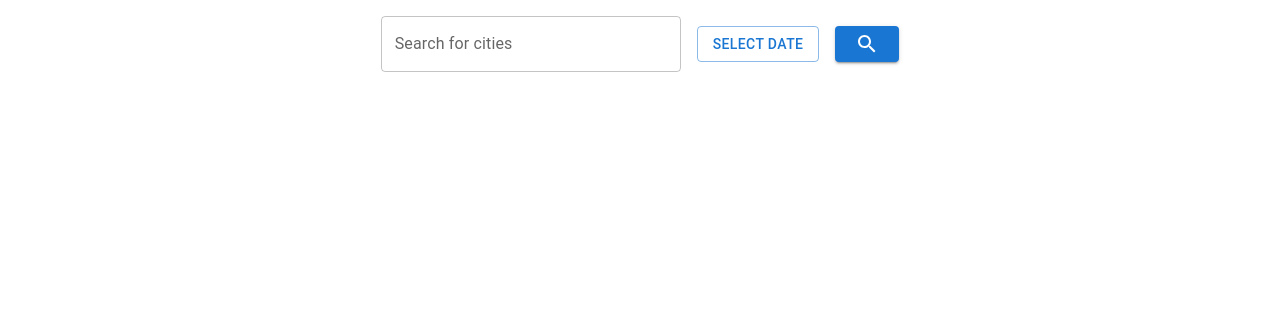
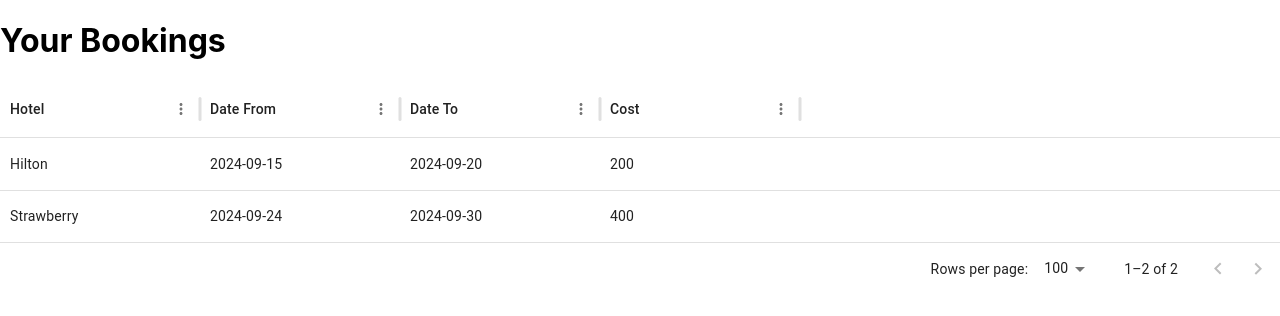
Before and after one commit to calle256/hotel-404, a React (Create React App) app in the folder frontend/: page / in a window 1280 px wide. Shown: the top 316 px of the page. Built offline with nearby package versions, Linux system fonts and the light colour scheme; the HTML template or start-up script is replaced by a standard one.

Commit message:
user booking-sida påbörjad

```diff
--- a/frontend/package.json
+++ b/frontend/package.json
@@ -9,6 +9,7 @@
     "@mui/icons-material": "^6.1.0",
     "@mui/lab": "^6.0.0-beta.9",
     "@mui/material": "^6.1.0",
+    "@mui/x-data-grid": "^7.17.0",
     "@mui/x-date-pickers": "^7.17.0",
     "@testing-library/jest-dom": "^5.17.0",
     "@testing-library/react": "^13.4.0",
--- a/frontend/src/Components/userBookingPage/userBookings.tsx
+++ b/frontend/src/Components/userBookingPage/userBookings.tsx
@@ -1,11 +1,37 @@
 import React from 'react';
+import {bookings} from '../../MocData/bookings';
+
+import Grid from '@mui/material/Grid2';
+import List from '@mui/material/List'
+import ListItem from '@mui/material/ListItem'
+import Box from '@mui/material/Box';
+import { DataGrid, GridColDef } from '@mui/x-data-grid';
+console.log(bookings);
+
+
+const columns: GridColDef[] = [
+  {field: 'hotel', headerName: 'Hotel', width: 200},
+  {field: 'from_date', headerName: 'Date From', width: 200},
+  {field: 'to_date', headerName: 'Date To', width: 200},
+  {field: 'cost', headerName: 'Cost', width: 200},
+]
 
 const Bookings: React.FC = () => {
   return (
-    <div>
-      <h1>Your Bookings</h1>
-      <p>Here you will find all your bookings.</p>
-    </div>
+    <Grid container
+    spacing={0}
+    alignItems="center"
+    justifyContent="center">
+      <Grid size={12}><h1>Your Bookings</h1></Grid>
+      {//<p>Here you will find all your bookings.</p>
+      }
+      <Grid size={12}>
+        <DataGrid
+        rows={bookings}
+        columns={columns}
+        sx={{border:0}}/>
+      </Grid>
+    </Grid>
   );
 };
 
--- /dev/null
+++ b/frontend/src/MocData/bookings.ts
@@ -0,0 +1,14 @@
+export interface IBooking {
+  id: Number;
+  user: string;
+  hotel: string;
+  from_date: string;
+  to_date: string;
+  cost: Number;
+
+}
+
+export const bookings: IBooking[] =  [
+  {id: 1, user:"Calle123", hotel:"Hilton", from_date: new Date("2024-09-15").toISOString().split('T')[0], to_date: new Date("2024-09-20").toISOString().split('T')[0], cost: 200},
+  {id: 2, user:"Calle123", hotel:"Strawberry", from_date: new Date("2024-09-24").toISOString().split('T')[0], to_date: new Date("2024-09-30").toISOString().split('T')[0], cost: 400},
+]
--- a/frontend/src/index.tsx
+++ b/frontend/src/index.tsx
@@ -7,6 +7,7 @@ import reportWebVitals from './reportWebVitals';
 import Signup from './Components/SignIn/signup';
 import NavAppBar from './Components/homeScreen/navBar';
 import SearchBar from './Components/homeScreen/searchBar';
+import Bookings from './Components/userBookingPage/userBookings';
 
 const root = ReactDOM.createRoot(
   document.getElementById('root') as HTMLElement
@@ -14,7 +15,7 @@ const root = ReactDOM.createRoot(
 root.render(
   <React.StrictMode>
     {/*Ändra på elementet nedan för att rendera din komponent efter att ha importerat den  */}
-    <SearchBar/>
+    <Bookings/>
   </React.StrictMode>
 );
 
```
Also changed, not shown: 2 other files (tests, documents, lock files or other folders).
